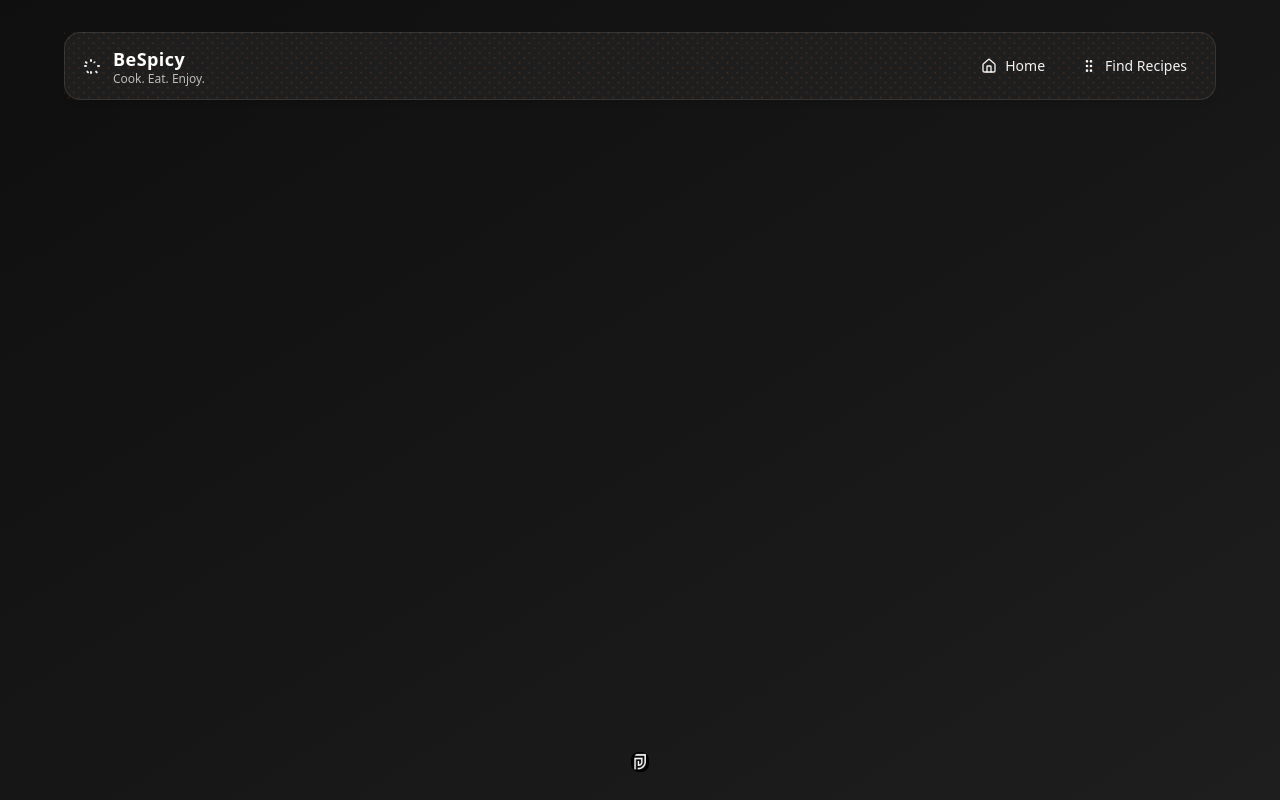
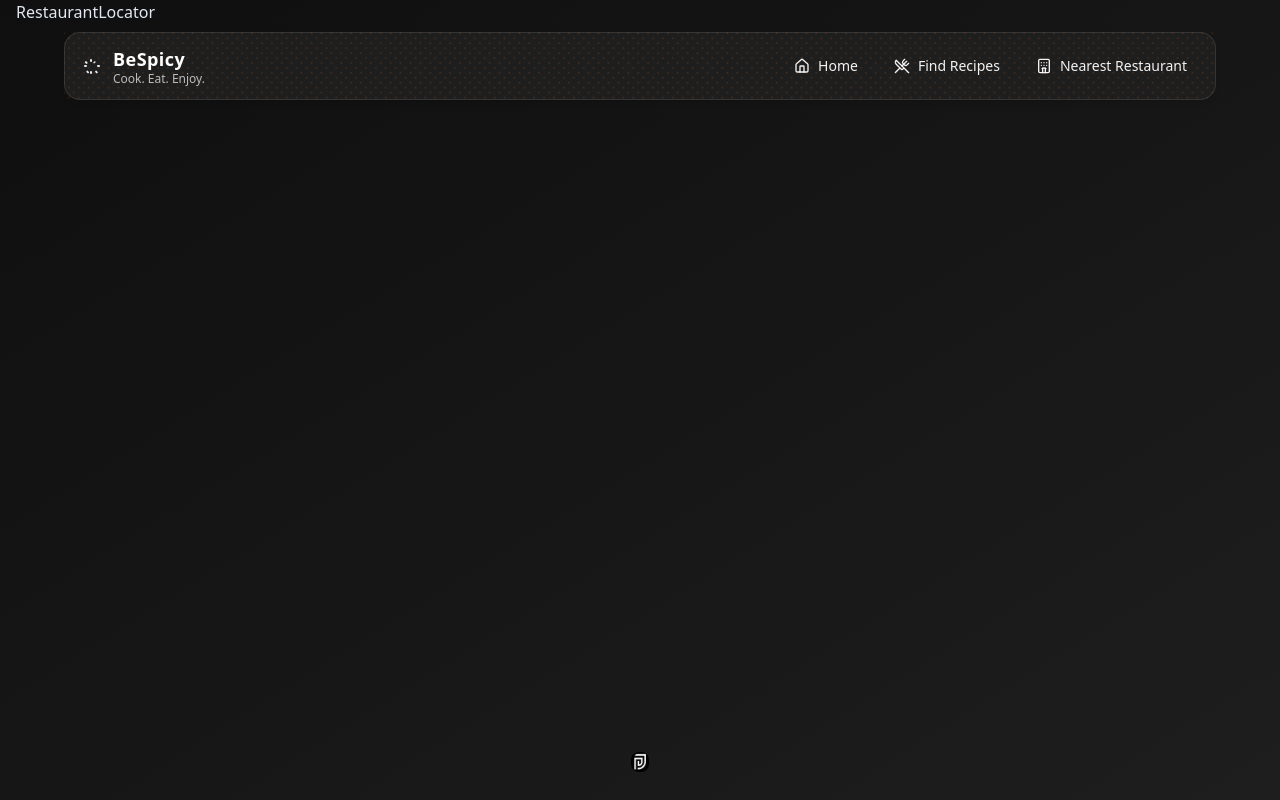
Before and after one commit to pj1607/BeSpicy, a React (Vite) app in the folder frontend/: page /nearest-restaurant in a window 1280 px wide. Built offline with nearby package versions, Linux system fonts and the light colour scheme.

Commit message:
Fix: updated

```diff
--- a/frontend/src/App.jsx
+++ b/frontend/src/App.jsx
@@ -4,6 +4,7 @@ import NavBar from "./components/NavBar";
 import Home from "./pages/Home";
 import Footer from "./components/Footer";
 import Recipe from "./pages/Recipe";
+import RestaurantLocator from "./pages/RestaurantLocator";
 
 const App = () => {
   return (
@@ -14,7 +15,9 @@ const App = () => {
     <main className="flex-1">
       <Routes>
         <Route path="/" element={<Home />} />
-        <Route path="/recipe" element={<Recipe />} />
+        <Route path="/find-recipes" element={<Recipe />} />
+        <Route path="/nearest-restaurant" element={<RestaurantLocator/>} />
+
       </Routes>
     </main>
     <Footer />
--- a/frontend/src/components/Hero.jsx
+++ b/frontend/src/components/Hero.jsx
@@ -54,7 +54,7 @@ const Hero = () => {
          <div className="flex flex-col sm:flex-row gap-4 justify-center md:justify-start">
  <button
   className="cursor-pointer flex items-center justify-center gap-2 px-6 py-3 rounded-xl bg-white text-black font-semibold shadow-lg hover:bg-white/80 transition-all hover:scale-105 w-full sm:w-auto"
-  onClick={() => navigate("/recipe")}
+  onClick={() => navigate("/find-recipes")}
 >
   <Search size={18} className="flex-shrink-0" />
   <span className="leading-none text-base">What’s Cooking?</span>
--- a/frontend/src/components/NavBar.jsx
+++ b/frontend/src/components/NavBar.jsx
@@ -1,10 +1,11 @@
 import React, { useState, useEffect } from "react";
 import { Link } from "react-router-dom";
-import { Menu, X, Home, GripVertical } from "lucide-react";
+import { Menu, X, Home, UtensilsCrossed ,Hotel} from "lucide-react";
 
 const menuItems = [
   { name: "Home", href: "/", Icon: Home },
-  { name: "Find Recipes", href: "/recipe", Icon: GripVertical },
+  { name: "Find Recipes", href: "/find-recipes", Icon: UtensilsCrossed },
+  { name: "Nearest Restaurant", href: "/nearest-restaurant", Icon: Hotel },
 ];
 
 const Logo = () => (
--- /dev/null
+++ b/frontend/src/pages/RestaurantLocator.jsx
@@ -0,0 +1,9 @@
+import React from 'react'
+
+const RestaurantLocator = () => {
+  return (
+    <div>RestaurantLocator</div>
+  )
+}
+
+export default RestaurantLocator
```
